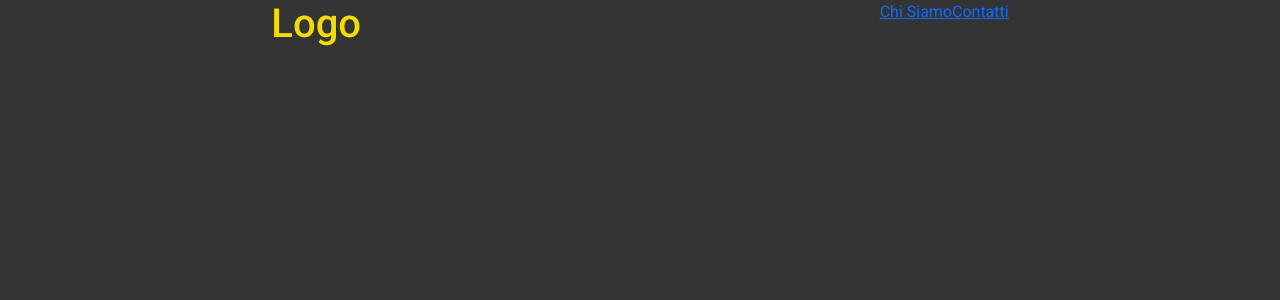
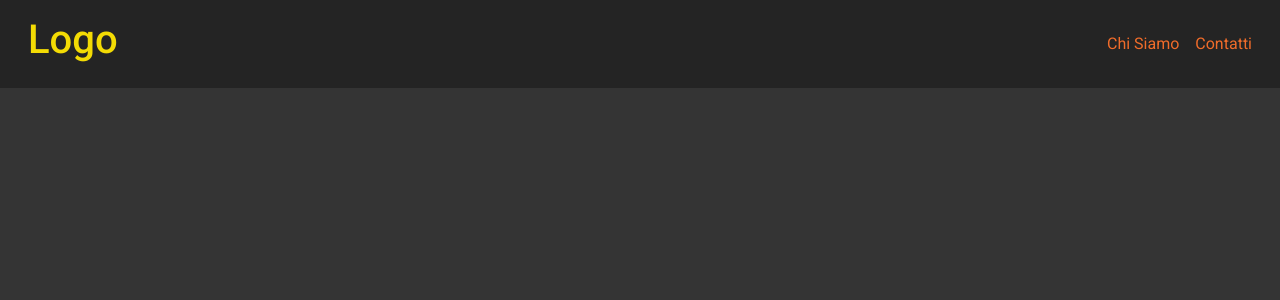
Before and after one commit to StefanHritcu/Cody-Write-Magazine, a React (Vite) app in the folder frontend/: page / in a window 1280 px wide. Shown: the top 300 px of the page. Built offline with nearby package versions, Linux system fonts and the light colour scheme.

Commit message:
samu-add: "Nav bar"

```diff
--- a/frontend/src/components/header/Header.jsx
+++ b/frontend/src/components/header/Header.jsx
@@ -1,22 +1,19 @@
 import { Link } from "react-router-dom";
+
 
 function Header() {
   return (
     <>
-
       {/* Div Contenitore di Bootstrap (Fluid prende in automatico la larghezza dello schermo). */}
-    <div className="container-fluid">
-
+      <div className="container-fluid header">
         {/* E' la riga della pagina dove si possono inserire più COL */}
         <div className="row">
-
           {/* Col è la colonna dove vi è l'elemento interno */}
           <div className="col">
-
             {/* Con le varie classi vado a dare sia (Display: flex /// sia  Justify-comtent: space-around) */}
-          <header className="header d-flex justify-content-around">
+            <header className="header d-flex justify-content-between align-items-center p-3">
               <h1>Logo</h1>
-              <div>
+              <div className="d-flex gap-3">
                 <Link to="/chisiamo">Chi Siamo</Link>
                 <Link to="/contatti">Contatti</Link>
               </div>
@@ -24,7 +21,6 @@ function Header() {
           </div>
         </div>
       </div>
-
     </>
   );
 }
--- a/frontend/src/index.css
+++ b/frontend/src/index.css
@@ -18,6 +18,17 @@ body {
   background-color: var(--shadow-color);
 }
 
+/* Nav Bar Color */
+.header{
+  background-color: var(--primary-color);
+}
+
+/* Link */
+.header a{
+  text-decoration: none;
+  color: var(--success-color);
+}
+
 h1, .btn-primary {
   color: var(--secondary-color);
 }
```
Lines whose indentation alone changed are shown as unchanged.
